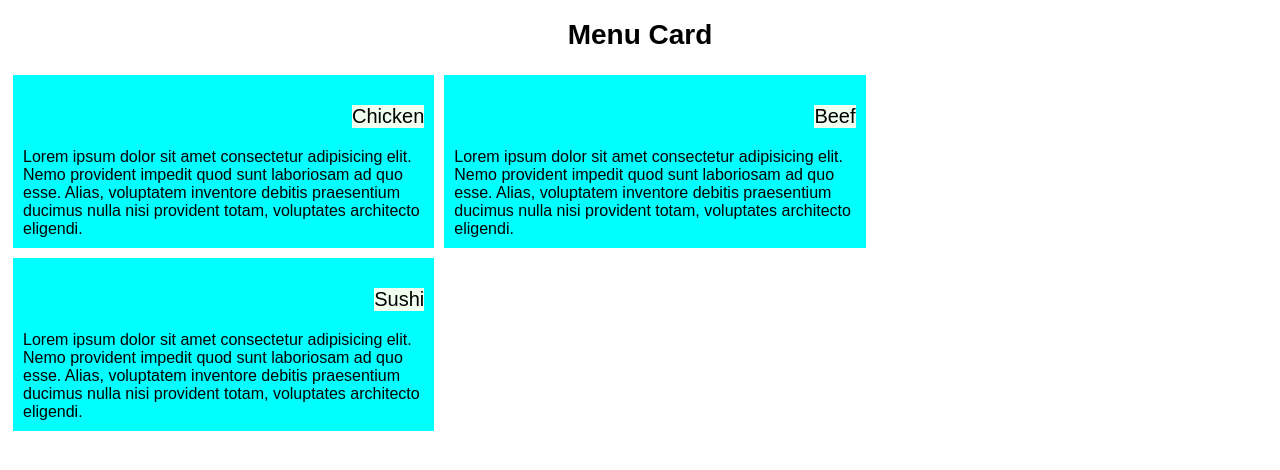
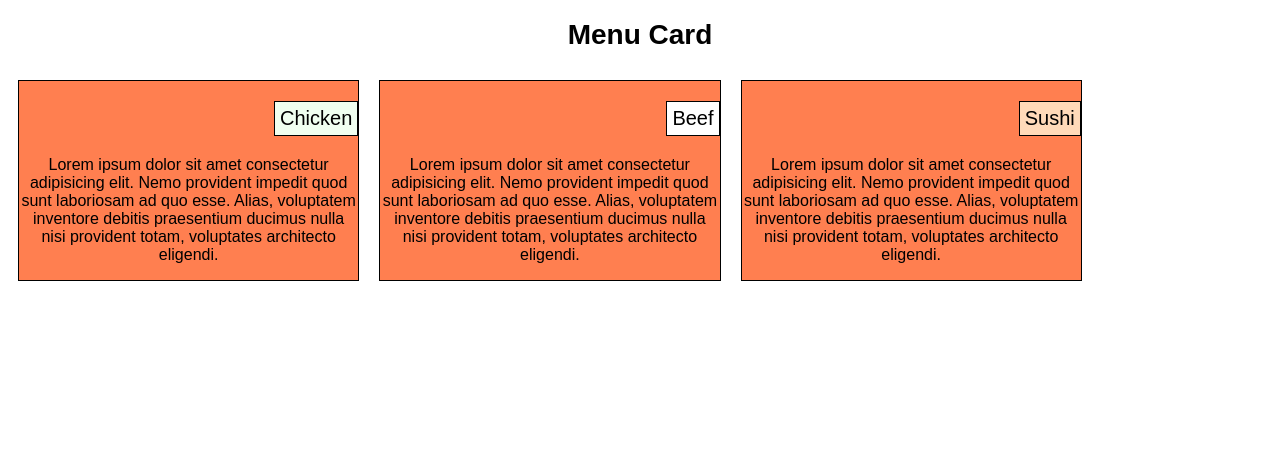
Before and after one commit to shubhganatra/Web-Development-Coursera, a plain HTML site: page module 2 solution/index.html in a window 1280 px wide. Drawn offline with Linux system fonts and the light colour scheme.

Commit message:
update solution mod 2

```diff
--- a/module 2 solution/css/mod2.css
+++ b/module 2 solution/css/mod2.css
@@ -3,40 +3,57 @@
     font-family: Arial, Helvetica, sans-serif;
 }
 h1 {
+    text-align: center;
+    text-emphasis: bold;
     font-size: 1.75em;
+}
+.row {
+    width: 90%;
+    position: relative;
     text-align: center;
 }
-.sec_title {
+.box {
+    float: left;
+    background-color: coral;
+    margin: 10px;
+    border: 1px solid black;
+}
+#sec_title1 {
+    background-color: honeydew;
     float: right;
+    position: relative;
     top: 0px;
     right: 0px;
     font-size: 1.25em;
+    border: 1px solid black;
+    padding: 5px;
+}
+#sec_title2 {
+    background-color: white;
     float: right;
-    background-color: honeydew;
-    border-width: 1px;
+    position: relative;
+    top: 0px;
+    right: 0px;
+    font-size: 1.25em;
+    border: 1px solid black;
+    padding: 5px;
 }
-p {
-    border-width: 1px;
-    border-color: black;
-    margin-left: auto;
-    margin-right: auto;
+#sec_title3 {
+    background-color: peachpuff;
+    float: right;
+    position: relative;
+    top: 0px;
+    right: 0px;
+    font-size: 1.25em;
+    border: 1px solid black;
+    padding: 5px;
 }
-section {
+.content {
     clear: both;
-    border-width: 1px;
-    border-color: black;
-    margin: auto;
-}
-#container {
-    position: relative;
-    width: 100%;
 }
 @media (min-width: 992px) {
     .dp-1,.dp-2,.dp-3,.dp-4,.dp-5,.dp-6,.dp-7,.dp-8,.dp-9,.dp-10,.dp-11,.dp-12 {
-        background-color: cyan;
         float: left;
-        padding: 10px;
-        margin: 5px;
     }
     .dp-1 {
         width: 8.33%;
@@ -48,7 +65,7 @@ section {
         width: 25%;
     }
     .dp-4 {
-        width: 33.33%;
+        width: 30%;
     }
     .dp-5 {
         width: 41.66%;
@@ -77,12 +94,7 @@ section {
 }
 @media (min-width: 768px) and (max-width: 991px) {
     .tb-1,.tb-2,.tb-3,.tb-4,.tb-5,.tb-6,.tb-7,.tb-8,.tb-9,.tb-10,.tb-11,.tb-12 {
-        background-color: cyan;
-        float: left;
-        border: 1px;
-        padding: 10px;
-        margin: 5px;
-    }
+        float: left;}
     .tb-1 {
         width: 8.33%;
     }
@@ -99,7 +111,7 @@ section {
         width: 41.66%;
     }
     .tb-6 {
-        width: 50%;
+        width: 45%;
     }
     .tb-7 {
         width: 58.33%;
@@ -117,16 +129,12 @@ section {
         width: 91.66%;
     }
     .tb-12 {
-        width: 100%;
+        width: 90%;
     }
 }
 @media (max-width: 768px) {
     .mb-1,.mb-2,.mb-3,.mb-4,.mb-5,.mb-6,.mb-7,.mb-8,.mb-9,.mb-10,.mb-11,.mb-12 {
-        background-color: cyan;
         float: left;
-        border: 1px;
-        padding: 10px;
-        margin: 5px;
     }
     .mb-1 {
         width: 8.33%;
@@ -162,6 +170,6 @@ section {
         width: 91.66%;
     }
     .mb-12 {
-        width: 100%;
+        width: 90%;
     }
 }
--- a/module 2 solution/index.html
+++ b/module 2 solution/index.html
@@ -8,18 +8,18 @@
 </head>
 <body>
     <h1>Menu Card</h1>
-    <div id='container'>
-        <div class="dp-4 tb-6 mb-12">
-            <p class="sec_title">Chicken</p>
-            <section>Lorem ipsum dolor sit amet consectetur adipisicing elit. Nemo provident impedit quod sunt laboriosam ad quo esse. Alias, voluptatem inventore debitis praesentium ducimus nulla nisi provident totam, voluptates architecto eligendi.</section>
+    <div class="row">
+        <div class="box dp-4 tb-6 mb-12">
+            <p id="sec_title1">Chicken</p>
+            <p class="content">Lorem ipsum dolor sit amet consectetur adipisicing elit. Nemo provident impedit quod sunt laboriosam ad quo esse. Alias, voluptatem inventore debitis praesentium ducimus nulla nisi provident totam, voluptates architecto eligendi.</p>
         </div>
-        <div class="dp-4 tb-6 mb-12">
-            <p class="sec_title">Beef</p>
-            <section>Lorem ipsum dolor sit amet consectetur adipisicing elit. Nemo provident impedit quod sunt laboriosam ad quo esse. Alias, voluptatem inventore debitis praesentium ducimus nulla nisi provident totam, voluptates architecto eligendi.</section>
+        <div class="box dp-4 tb-6 mb-12">
+            <p id="sec_title2">Beef</p>
+            <p class="content">Lorem ipsum dolor sit amet consectetur adipisicing elit. Nemo provident impedit quod sunt laboriosam ad quo esse. Alias, voluptatem inventore debitis praesentium ducimus nulla nisi provident totam, voluptates architecto eligendi.</p>
         </div>
-        <div class="dp-4 tb-12 mb-12">
-            <p class="sec_title">Sushi</p>
-            <section>Lorem ipsum dolor sit amet consectetur adipisicing elit. Nemo provident impedit quod sunt laboriosam ad quo esse. Alias, voluptatem inventore debitis praesentium ducimus nulla nisi provident totam, voluptates architecto eligendi.</section>
+        <div class="box dp-4 tb-12 mb-12">
+            <p id="sec_title3">Sushi</p>
+            <p class="content">Lorem ipsum dolor sit amet consectetur adipisicing elit. Nemo provident impedit quod sunt laboriosam ad quo esse. Alias, voluptatem inventore debitis praesentium ducimus nulla nisi provident totam, voluptates architecto eligendi.</p>
         </div>
     </div>
 </body>
```
